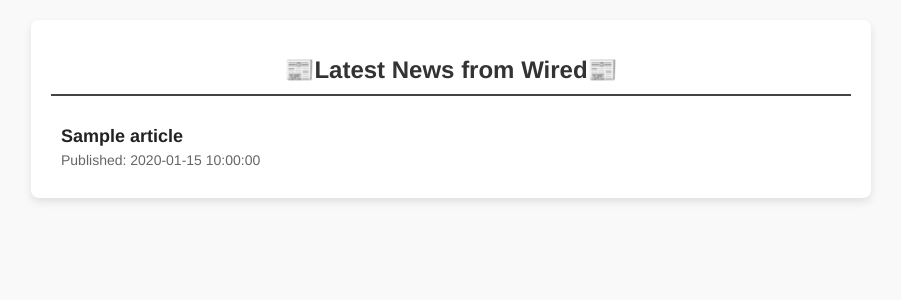
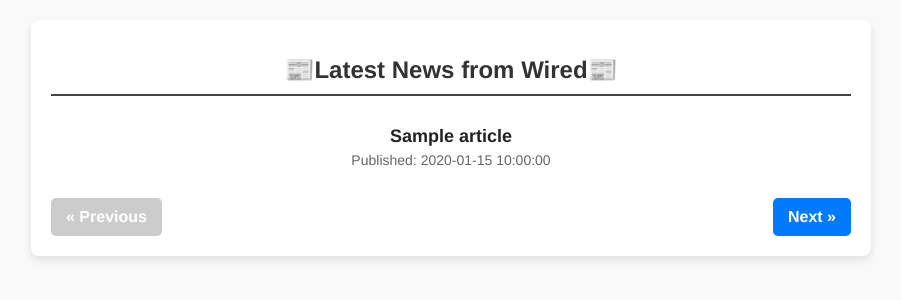
Before and after one commit to Yatochi17/Title_Aggregator, a Flask app: template templates/index.html in a window 1280 px wide. Shown: the top 300 px of the page, without its empty margins (189-1090 px from the left). Run offline with Flask 3, Linux system fonts and the light colour scheme; the template is opened without the code that fills it: most values are stand-ins (such as "Sample title", 1, 10 or a date in 2020).

Commit message:
5th commit

```diff
--- a/app.py
+++ b/app.py
@@ -1,4 +1,4 @@
-from flask import Flask, render_template, jsonify
+from flask import Flask, render_template, request, jsonify
 from scraper import scrape_news
 import os
 import logging
@@ -12,31 +12,33 @@
 @app.route("/")
 def index():
     try:
-        logger.info("Starting index route")
-        articles = scrape_news()
+        page = request.args.get("page", default=1, type=int)
+        logger.info(f"Fetching articles for page {page}")
+        articles = scrape_news(page=page)
 
         if not articles:
             logger.warning("No articles were returned from scraper")
-            return render_template("index.html", articles=[], error="Unable to fetch news at this time. Please try again later.")
+            return render_template("index.html", articles=[], page=page, error="Unable to fetch news at this time. Please try again later.")
 
-        logger.info(f"Successfully fetched {len(articles)} articles")
-        return render_template("index.html", articles=articles)
+        logger.info(f"Successfully fetched {len(articles)} articles for page {page}")
+        return render_template("index.html", articles=articles, page=page)
     except Exception as e:
         logger.error(f"Error in index route: {str(e)}")
-        return render_template("index.html", articles=[], error="An error occurred while fetching news. Please try again later.")
+        return render_template("index.html", articles=[], page=1, error="An error occurred while fetching news. Please try again later.")
 
 @app.route("/api/news")
 def api_news():
     try:
-        logger.info("Starting api_news route")
-        articles = scrape_news()
+        page = request.args.get("page", default=1, type=int)
+        logger.info(f"Fetching API articles for page {page}")
+        articles = scrape_news(page=page)
 
         if not articles:
             logger.warning("No articles were returned from API")
             return jsonify({"error": "No articles found"}), 404
 
-        logger.info(f"API returning {len(articles)} articles")
-        return jsonify(articles)
+        logger.info(f"API returning {len(articles)} articles for page {page}")
+        return jsonify({"page": page, "articles": articles})
     except Exception as e:
         logger.error(f"Error in api_news route: {str(e)}")
         return jsonify({"error": "An error occurred while fetching news. Please try again later."}), 500
--- a/templates/index.html
+++ b/templates/index.html
@@ -21,13 +21,18 @@
             padding: 20px;
             border-radius: 8px;
             box-shadow: 0px 4px 8px rgba(0, 0, 0, 0.1);
+            text-align: center;
         }
         h1 {
             font-size: 24px;
-            text-align: center;
             border-bottom: 2px solid #444;
             padding-bottom: 10px;
             margin-bottom: 20px;
+        }
+        .loading-message {
+            font-size: 18px;
+            color: #888;
+            display: none;
         }
         .news-container {
             display: flex;
@@ -59,14 +64,34 @@
         }
         .error-message {
             color: red;
-            text-align: center;
             font-size: 16px;
+        }
+        .pagination {
+            margin-top: 20px;
+            display: flex;
+            justify-content: space-between;
+        }
+        .pagination a {
+            padding: 10px 15px;
+            border-radius: 5px;
+            background: #007bff;
+            color: white;
+            text-decoration: none;
+            font-weight: bold;
+        }
+        .pagination a:hover {
+            background: #0056b3;
+        }
+        .pagination a.disabled {
+            background: #ccc;
+            pointer-events: none;
         }
     </style>
 </head>
 <body>
     <div class="container">
         <h1>📰Latest News from Wired📰</h1>
+        <p id="loading" class="loading-message">Loading news articles, please wait...</p>
 
         {% if error %}
             <p class="error-message">{{ error }}</p>
@@ -83,6 +108,16 @@
                     </div>
                 {% endfor %}
             </div>
+
+            <div class="pagination">
+                {% if page > 1 %}
+                    <a href="/?page={{ page - 1 }}">&laquo; Previous</a>
+                {% else %}
+                    <a class="disabled">&laquo; Previous</a>
+                {% endif %}
+
+                <a href="/?page={{ page + 1 }}">Next &raquo;</a>
+            </div>
         {% else %}
             <p class="error-message">No news articles found. Try refreshing later.</p>
         {% endif %}
```
Also changed, not shown: scraper.py (+5 -5 lines).
